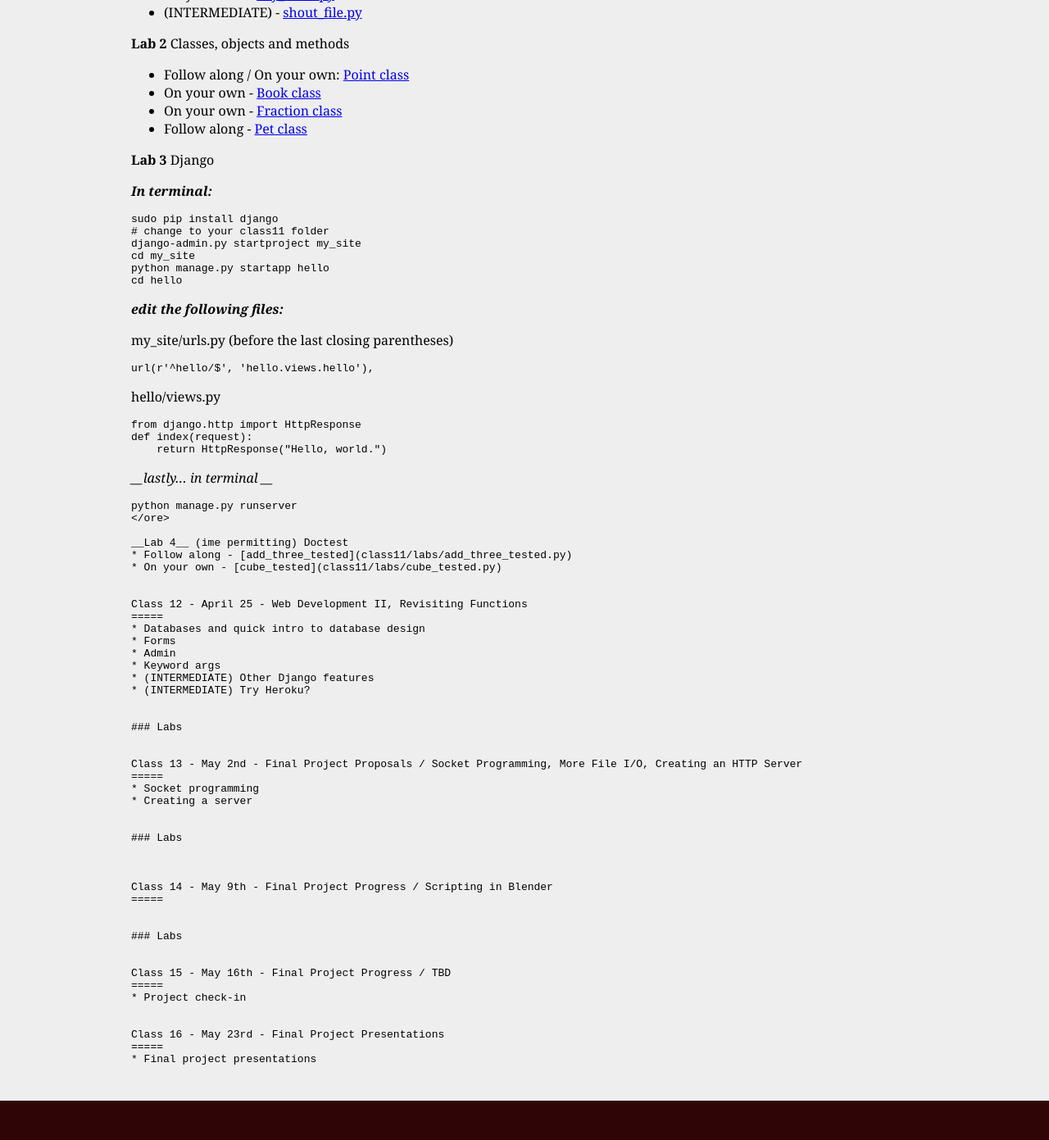
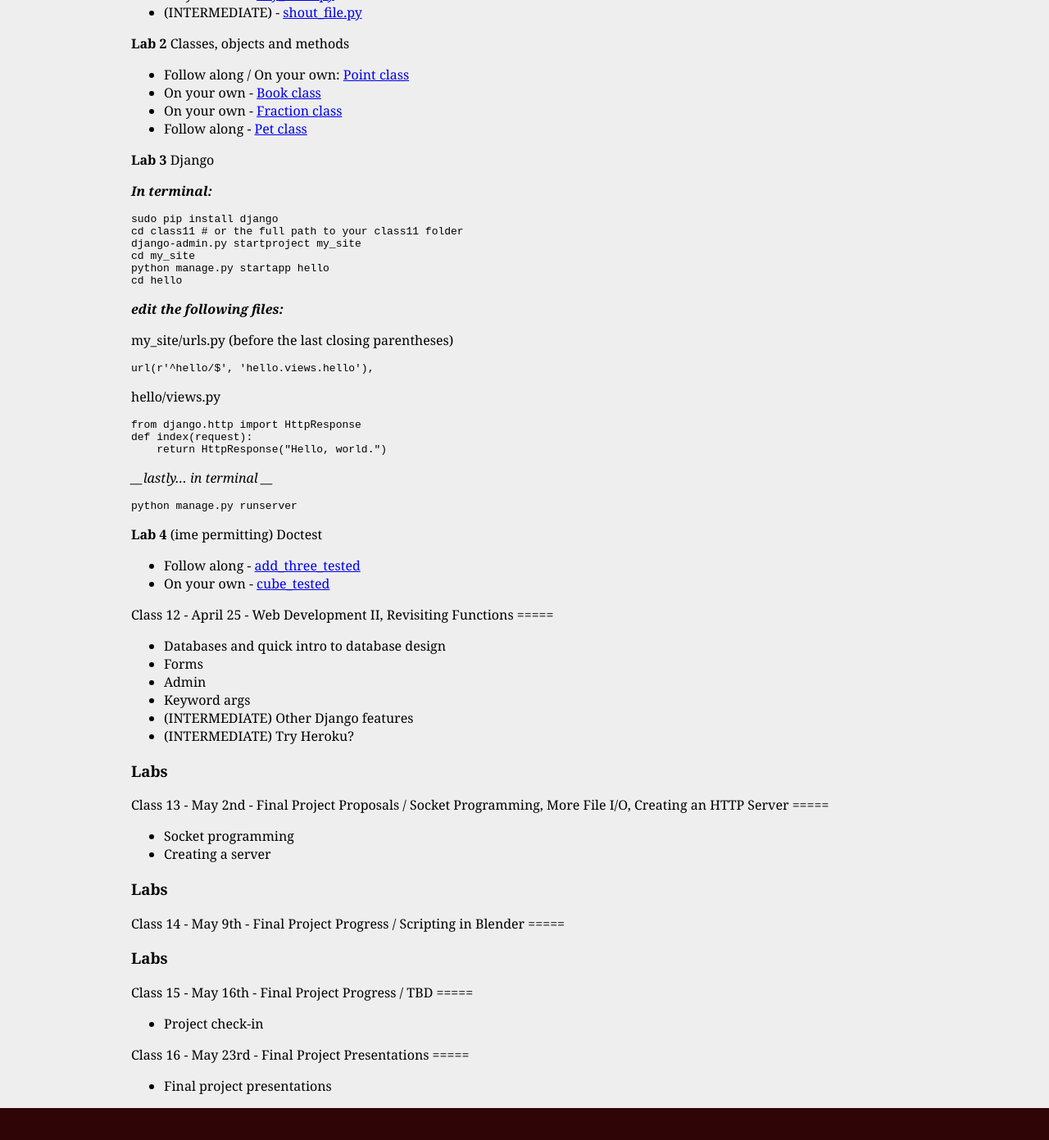
Before and after one commit to jversoza/MTEC2002, a Jekyll site: the page built from syllabus.markdown, in a window 1280 px wide and 1400 px high, scrolled down 9566 px. Shown: the top 1391 px of the window at 82% size. Built offline with Jekyll 4.4.1, drawn with Linux system fonts in a browser that asks for light colours.

Commit message:
more minor fixes to formatting

```diff
--- a/syllabus.markdown
+++ b/syllabus.markdown
@@ -431,7 +431,7 @@
 
 <pre>
 sudo pip install django
-#change to your class11 folder
+cd class11 # or the full path to your class11 folder
 django-admin.py startproject my_site
 cd my_site
 python manage.py startapp hello
@@ -454,7 +454,7 @@
 ___lastly... in terminal ___
 <pre>
 python manage.py runserver
-</ore>
+</pre>
 
 __Lab 4__ (ime permitting) Doctest
 * Follow along - [add_three_tested](class11/labs/add_three_tested.py)
```
